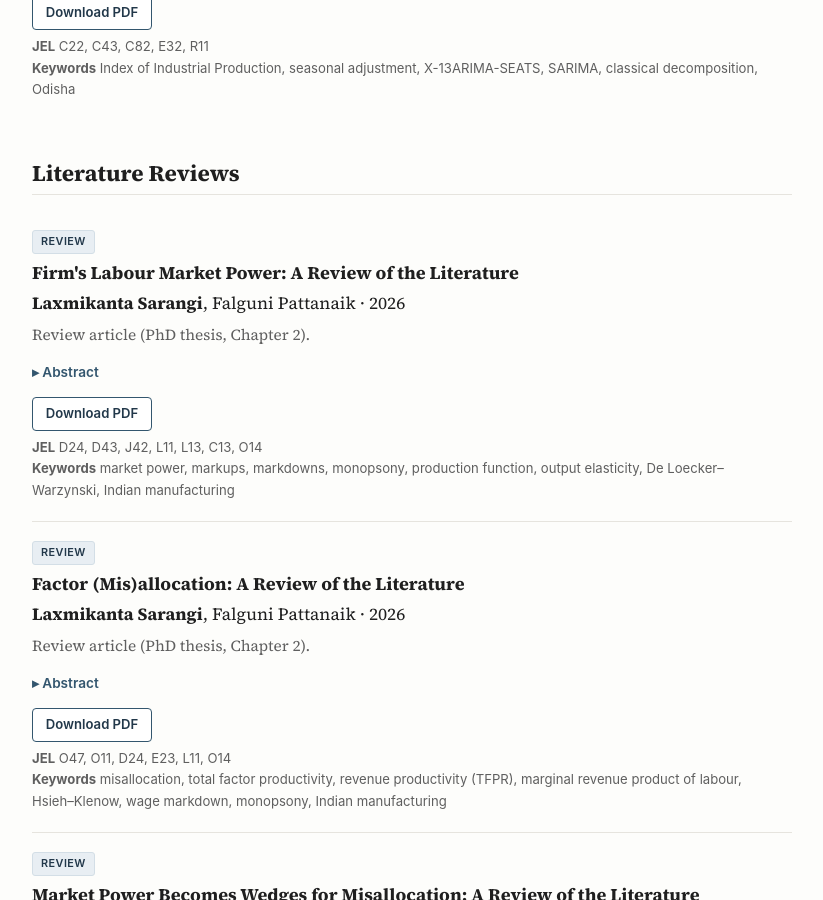
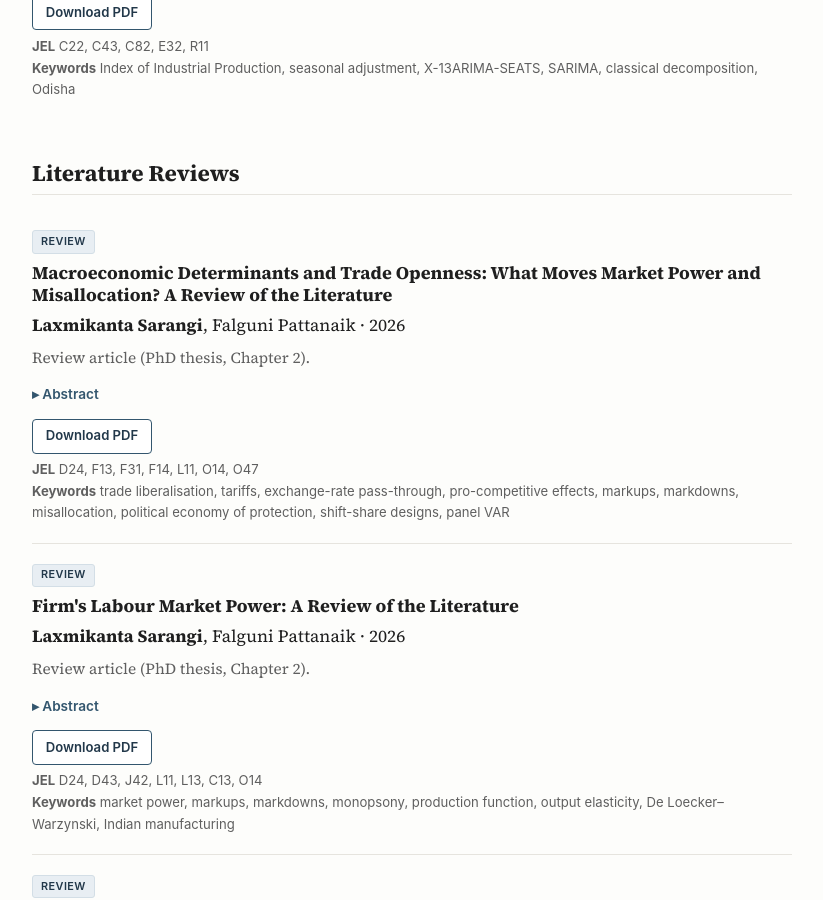
Before and after one commit to Lakshmikant46/Lakshmikant46.github.io, a Jekyll site: the page built from research.html, in a window 1280 px wide and 900 px high, scrolled down 2740 px. Shown: the whole window, without its empty margins (228-1051 px from the left). Built offline with Jekyll 4.4.1, drawn with Linux system fonts in a browser that asks for light colours.

Commit message:
Add Review D (Macroeconomic Determinants and Trade Openness) to reviews; no removals.

```diff
--- a/_data/publications.yml
+++ b/_data/publications.yml
@@ -236,6 +236,31 @@ working_papers:
       2020 and several item-level data-quality issues that condition interpretation.
 
 reviews:
+  - title: "Macroeconomic Determinants and Trade Openness: What Moves Market Power and Misallocation? A Review of the Literature"
+    authors: "Laxmikanta Sarangi, Falguni Pattanaik"
+    year: 2026
+    venue: "Review article (PhD thesis, Chapter 2)."
+    jel: "D24, F13, F31, F14, L11, O14, O47"
+    keywords: "trade liberalisation, tariffs, exchange-rate pass-through, pro-competitive effects, markups, markdowns, misallocation, political economy of protection, shift-share designs, panel VAR"
+    pdf: "review-d-macro-trade.pdf"
+    slides:
+    note:
+    abstract: >
+      This review asks what determines markups, markdowns and misallocation: trade
+      policy, the exchange rate, and the macroeconomic environment. Four literatures are
+      surveyed equation by equation: the theory of pro-competitive trade effects, from
+      Lerner symmetry through Melitz-Ottaviano variable markups and Atkeson-Burstein
+      pricing-to-market; the empirical trade-liberalisation-markup literature, from the
+      first-generation developing-country studies to the watershed of De Loecker,
+      Goldberg, Khandelwal and Pavcnik (2016), whose input-cost channel reversed the
+      expected sign for India; exchange-rate pass-through as a markup phenomenon, and the
+      nascent literature connecting trade to labour-market power; and the macro
+      determinants of misallocation, together with the political economy of why
+      distortions persist, culminating in Hsieh, Klenow, Kyei Manu and Rockall (2026). A
+      final section reviews the econometric designs available for a single-country panel
+      (exposure/shift-share identification and the panel VAR) and states the research gap
+      the thesis's third objective fills.
+
   - title: "Firm's Labour Market Power: A Review of the Literature"
     authors: "Laxmikanta Sarangi, Falguni Pattanaik"
     year: 2026
```
Also changed, not shown: 1 other file.
